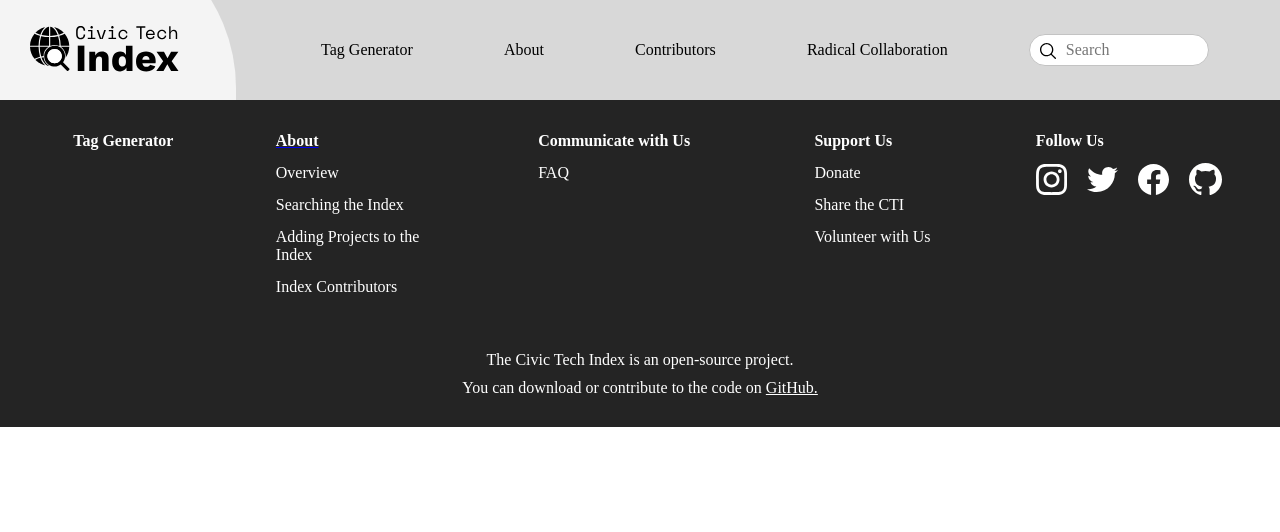
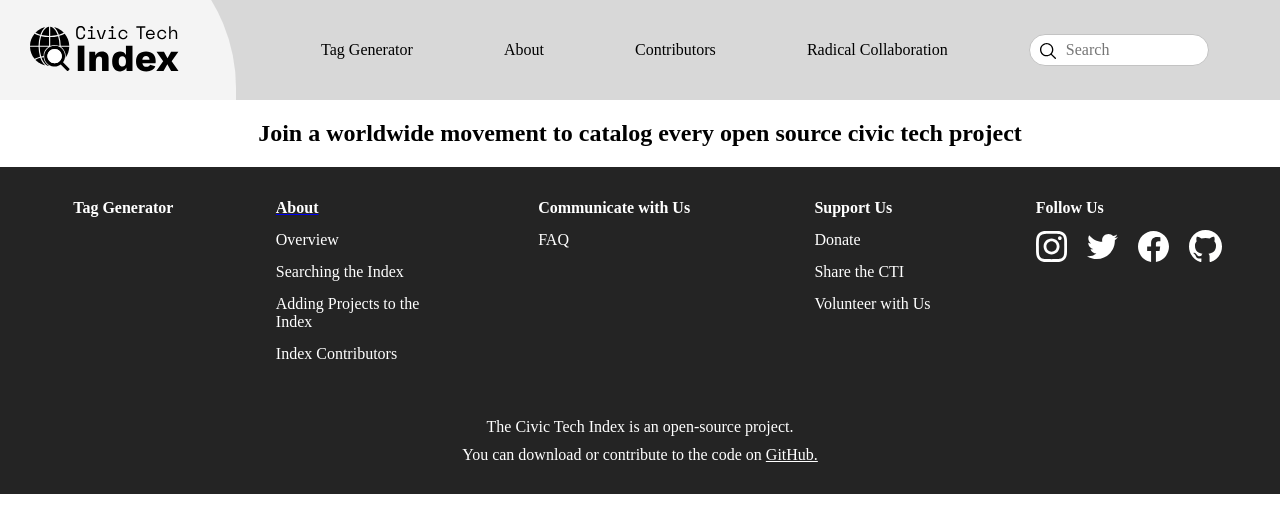
Before and after one commit to civictechindex/CTI-website-frontend, a React (Create React App) app: page /landing in a window 1280 px wide. Shown: the top 532 px of the page. Built offline with nearby package versions, Linux system fonts and the light colour scheme; what webfontloader would draw is missing.

Commit message:
Added route for landing page

```diff
--- a/src/App.js
+++ b/src/App.js
@@ -5,6 +5,7 @@ import Footer from './components/Footer'
 import Home from './pages/Home'
 import About from './pages/About'
 import HowToUse from './pages/HowToUse'
+import Landing from './pages/Landing'
 
 const App = () => {
   return (
@@ -14,6 +15,7 @@ const App = () => {
         <Route exact path='/' component={Home}/>
         <Route exact path='/about' component={About}/>
         <Route exact path='/adding-projects-to-the-index' component={HowToUse}/>
+        <Route exact path='/landing' component={Landing}/>
       </Switch>
       <Footer/>
     </>
```
